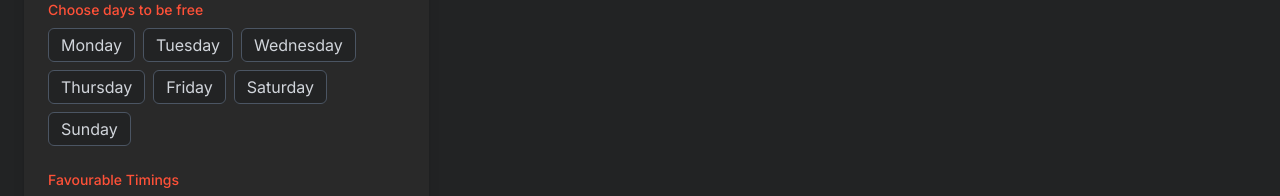
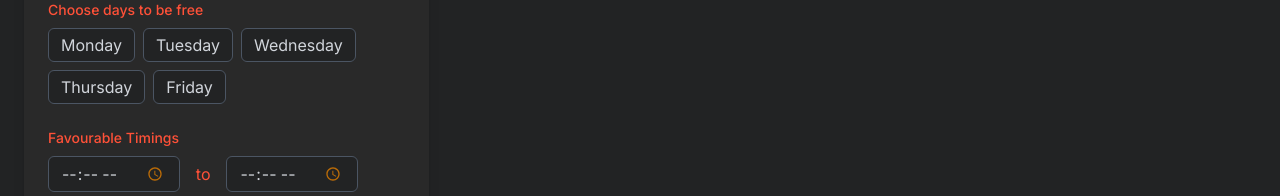
Before and after one commit to thejus03/hacknroll, a Next.js app in the folder frontend/: page /generate in a window 1280 px wide. Shown: the part 355-551 px from the top of the page. Built offline with nearby package versions, Linux system fonts and the light colour scheme; no server answers.

Commit message:
Removed saturday sunday from timetable

```diff
--- a/frontend/components/TimetableForm.tsx
+++ b/frontend/components/TimetableForm.tsx
@@ -35,8 +35,6 @@ export default function TimetableForm({ onGenerate }: TimetableFormProps) {
     "Wednesday",
     "Thursday",
     "Friday",
-    "Saturday",
-    "Sunday",
   ];
 
   // Dropdown options
```
